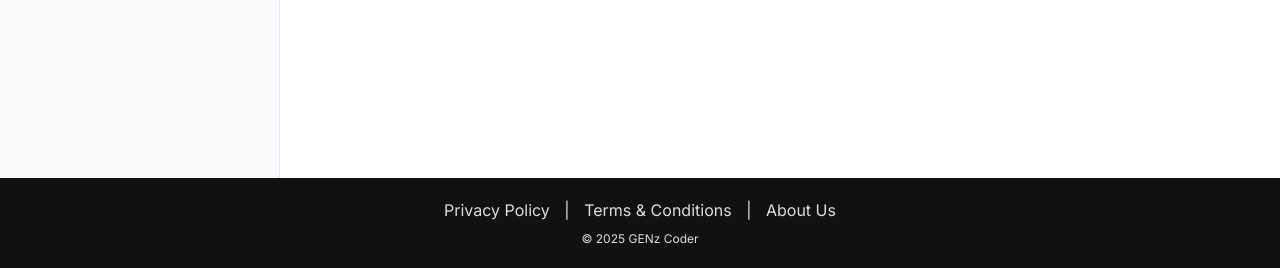
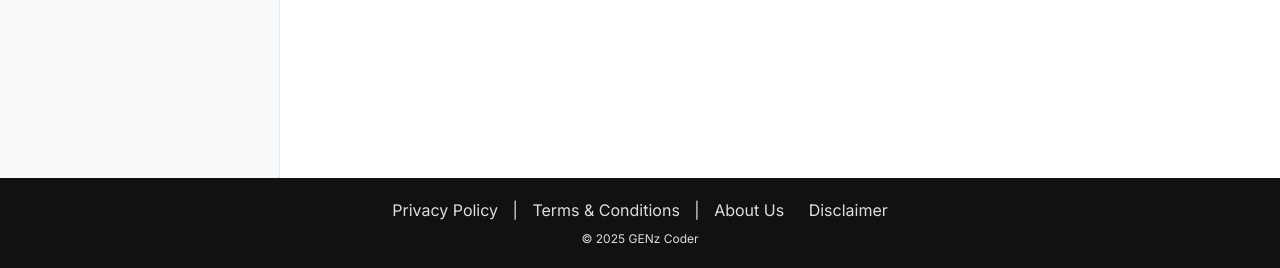
Before and after one commit to mayank-shekhar-dot/QwickGen, a Flask app: page / in a window 1280 px wide. Shown: the part 622-890 px from the top of the page. Run offline with Flask 3, Linux system fonts and the light colour scheme.

Commit message:
Update index.html

```diff
--- a/templates/index.html
+++ b/templates/index.html
@@ -1583,6 +1583,7 @@
     <a href="privacy-policy.html" style="color:#ddd; margin:0 10px; text-decoration:none;">Privacy Policy</a> |
     <a href="terms.html" style="color:#ddd; margin:0 10px; text-decoration:none;">Terms & Conditions</a> |
     <a href="about-us.html" style="color:#ddd; margin:0 10px; text-decoration:none;">About Us</a>
+    <a href="Disclaimer.html" style="color:#ddd; margin:0 10px; text-decoration:none;">Disclaimer</a>
   </p>
   <p style="font-size:12px; margin-top:5px;">&copy; 2025 GENz Coder</p>
 </footer>
```
